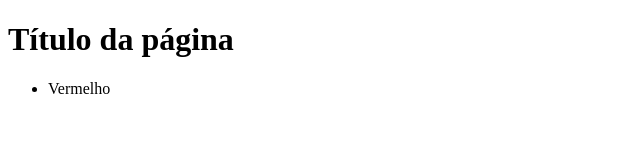
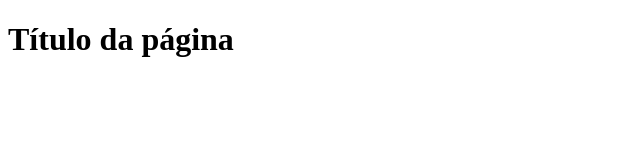
Before and after one commit to joselangoni/minha-pagina, a plain HTML site: page index.html in a window 1280 px wide. Shown: the full height of the page, 0-640 px from the left. Drawn offline with Linux system fonts and the light colour scheme.

Commit message:
Revert "adcionar lista icniil de cores"
This reverts commit eca3c595ef98e38af2a64dcefc00c1ed33a9bf83.

```diff
--- a/index.html
+++ b/index.html
@@ -8,8 +8,5 @@
 
   <body>
     <h1>Título da página</h1>
-    <ul>
-      <li>Vermelho</li>
-    </ul>
   </body>
 </html>
```
